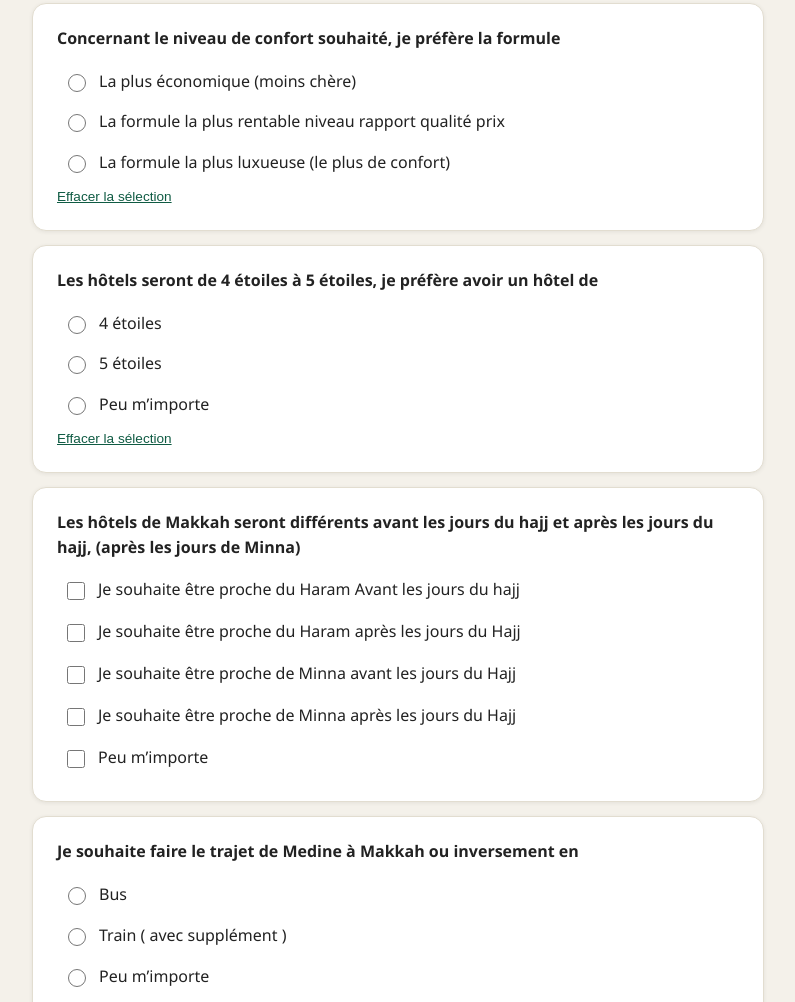
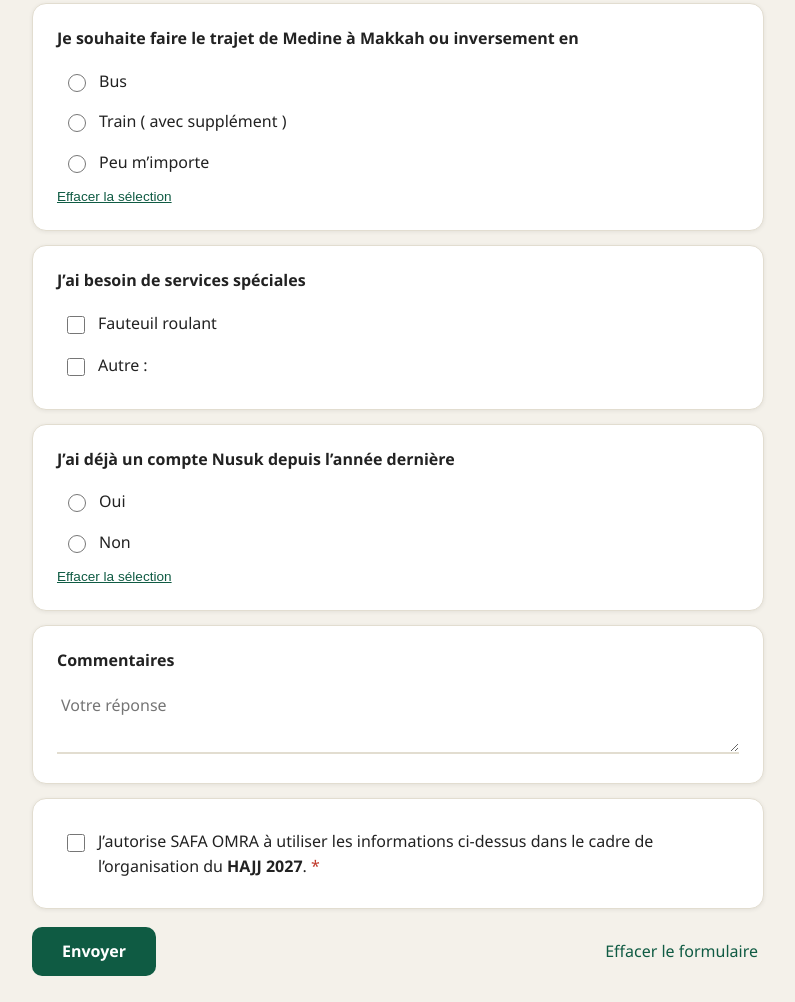
Before and after one commit to safa-omra/hajj-preinscription, a plain HTML site: page index.html in a window 1280 px wide. Shown: the part 4114-5116 px from the top of the page, without its empty margins (242-1037 px from the left). Drawn offline with Linux system fonts and the light colour scheme.

Commit message:
Update index.html

```diff
--- a/index.html
+++ b/index.html
@@ -240,27 +240,6 @@
       <button type="button" class="clear" data-clear="Catégorie Nusuk">Effacer la sélection</button>
     </div>
 
-    <div class="card">
-      <div class="q-title">Concernant le niveau de confort souhaité, je préfère la formule</div>
-      <label class="opt"><input type="radio" name="Formule" value="La plus économique (moins chère)"> La plus économique (moins chère)</label>
-      <label class="opt"><input type="radio" name="Formule" value="La plus rentable niveau rapport qualité prix"> La formule la plus rentable niveau rapport qualité prix</label>
-      <label class="opt"><input type="radio" name="Formule" value="La plus luxueuse (le plus de confort)"> La formule la plus luxueuse (le plus de confort)</label>
-      <button type="button" class="clear" data-clear="Formule">Effacer la sélection</button></div>
-
-    <div class="card">
-      <div class="q-title">Les hôtels seront de 4 étoiles à 5 étoiles, je préfère avoir un hôtel de</div>
-      <label class="opt"><input type="radio" name="Hôtel" value="4 étoiles"> 4 étoiles</label>
-      <label class="opt"><input type="radio" name="Hôtel" value="5 étoiles"> 5 étoiles</label>
-      <label class="opt"><input type="radio" name="Hôtel" value="Peu m’importe"> Peu m’importe</label>
-      <button type="button" class="clear" data-clear="Hôtel">Effacer la sélection</button></div>
-
-    <div class="card">
-      <div class="q-title">Les hôtels de Makkah seront différents avant les jours du hajj et après les jours du hajj, (après les jours de Minna)</div>
-      <label class="opt"><input type="checkbox" name="Hôtels Makkah" value="Proche du Haram avant le hajj"> Je souhaite être proche du Haram Avant les jours du hajj</label>
-      <label class="opt"><input type="checkbox" name="Hôtels Makkah" value="Proche du Haram après le hajj"> Je souhaite être proche du Haram après les jours du Hajj</label>
-      <label class="opt"><input type="checkbox" name="Hôtels Makkah" value="Proche de Minna avant le hajj"> Je souhaite être proche de Minna avant les jours du Hajj</label>
-      <label class="opt"><input type="checkbox" name="Hôtels Makkah" value="Proche de Minna après le hajj"> Je souhaite être proche de Minna après les jours du Hajj</label>
-      <label class="opt"><input type="checkbox" name="Hôtels Makkah" value="Peu m’importe" id="makkahPeu"> Peu m’importe</label></div>
 
     <div class="card">
       <div class="q-title">Je souhaite faire le trajet de Medine à Makkah ou inversement en</div>
@@ -510,7 +489,7 @@ const dataUrl = await readFileAsBase64(file);
         villeDepart: data['Départ'] || '',
         preference: data['Commencer par'] || '',
         duree: data['Durée'] || '',
-        formule: data['Formule'] || '',
+        formule: [data['Formule'], data['Catégorie Nusuk']].filter(Boolean).join(' ; '),
         hebergement: [data['Hôtel'], data['Hôtels Makkah']].filter(Boolean).join(' ; '),
         transport: data['Trajet'] || '',
         nusuk: [data['Compte Nusuk'], data['Nusuk validé'], data['Nusuk groupe']].filter(Boolean).join(' ; '),
```
